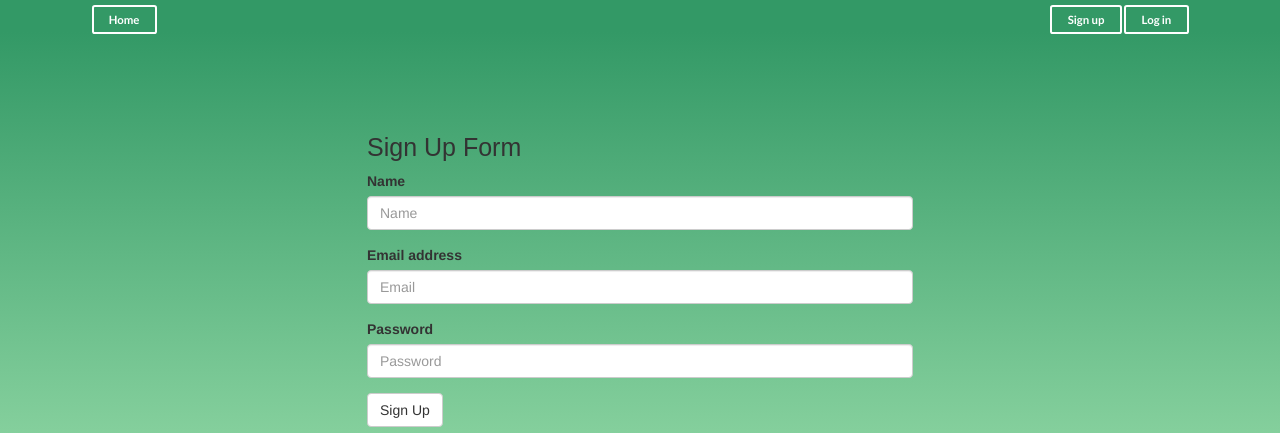
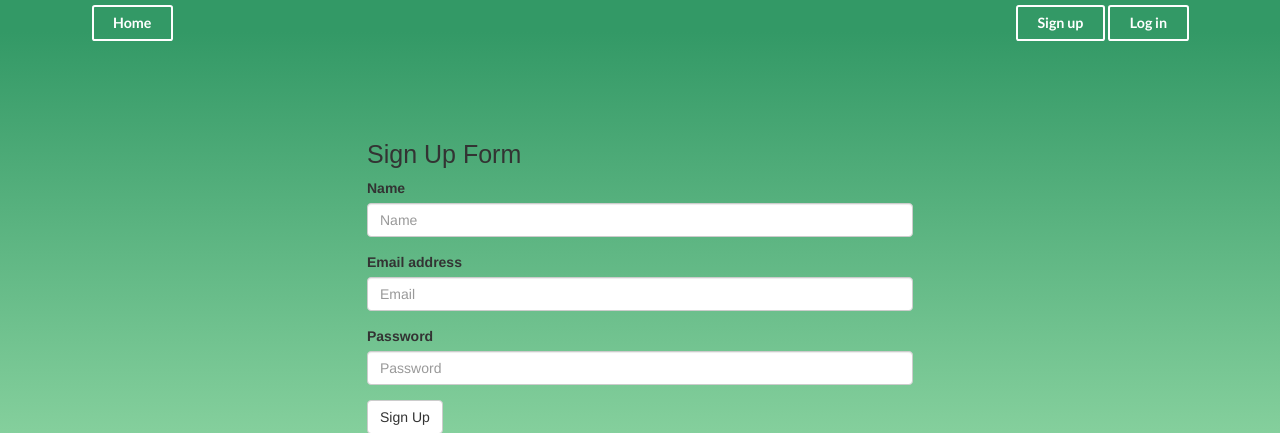
Before and after one commit to jamescook98/peregrine, a PHP site: page /signup.html in a window 1280 px wide. Shown: the top 433 px of the page. Run offline with PHP 8.4, Linux system fonts and the light colour scheme; some libraries are stand-ins or nearby versions.

Commit message:
add button and html

```diff
--- a/public/index.html
+++ b/public/index.html
@@ -46,8 +46,8 @@
         Submit
       </button>
     </div>
-    <h6>Or submit a review!</h6>
-    <div class="ui large inverted button" id="submit"><a class="item" href="post.html">Submit</a> <i
+    <h6>Or create a review!</h6>
+    <div class="ui large inverted button" id="submit"><a class="item" href="post.html">Create</a> <i
         class="right arrow icon"></i></div>
   </div>
 
--- a/public/login.html
+++ b/public/login.html
@@ -15,13 +15,13 @@
 
 <body class="indexBod">
   <div class="ui container">
-    <button class="ui left floated large inverted button">
+    <button class="ui left floated huge inverted button">
       <a class="item" href="./index.html">Home</a>
     </button>
-    <button class="ui right floated large inverted button">
+    <button class="ui right floated huge inverted button">
       <a class="item" href="./login.html">Log in</a>
     </button>
-    <button class="ui right floated large inverted button">
+    <button class="ui right floated huge inverted button">
       <a class="item" href="./signup.html">Sign up</a>
     </button>
   </div>
--- a/public/signup.html
+++ b/public/signup.html
@@ -15,13 +15,13 @@
 
 <body class ="indexBod">
   <div class="ui container">
-    <button class="ui left floated large inverted button">
+    <button class="ui left floated huge inverted button">
       <a class="item" href="./index.html">Home</a>
     </button>
-    <button class="ui right floated large inverted button">
+    <button class="ui right floated huge inverted button">
       <a class="item" href="./login.html">Log in</a>
     </button>
-    <button class="ui right floated large inverted button">
+    <button class="ui right floated huge inverted button">
       <a class="item" href="./signup.html">Sign up</a>
     </button>
 
--- a/public/stylesheets/style.css
+++ b/public/stylesheets/style.css
@@ -52,9 +52,6 @@ p{
   margin-top: 30px;
   margin-bottom: 25px;
 }
-.ui.button {
-  margin-left: 20px;
-}
 
 ui.large.grey.basic.button {
   margin-bottom: 150px;
@@ -62,6 +59,7 @@ ui.large.grey.basic.button {
 
 .ui.four.cards {
   margin: 20px;
+  margin-top: 100px;
 }
 
 .footer {
```
